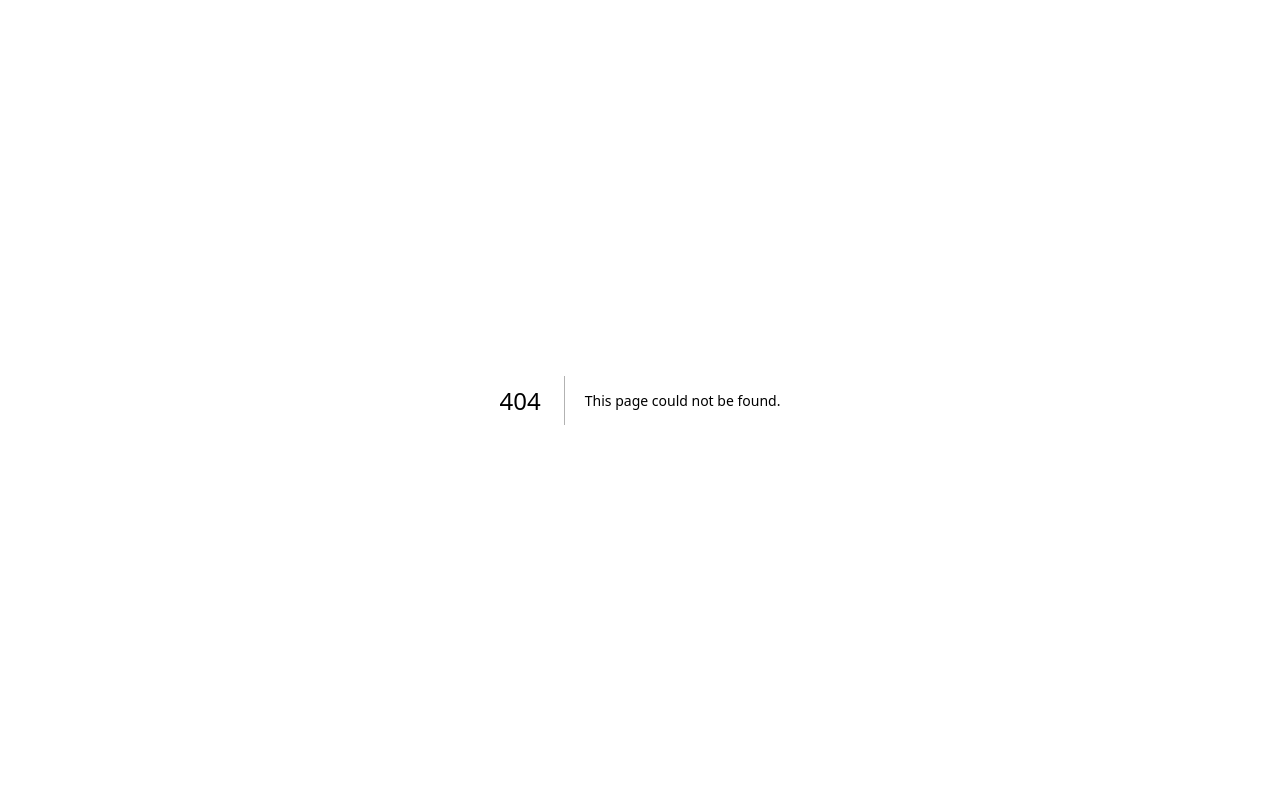
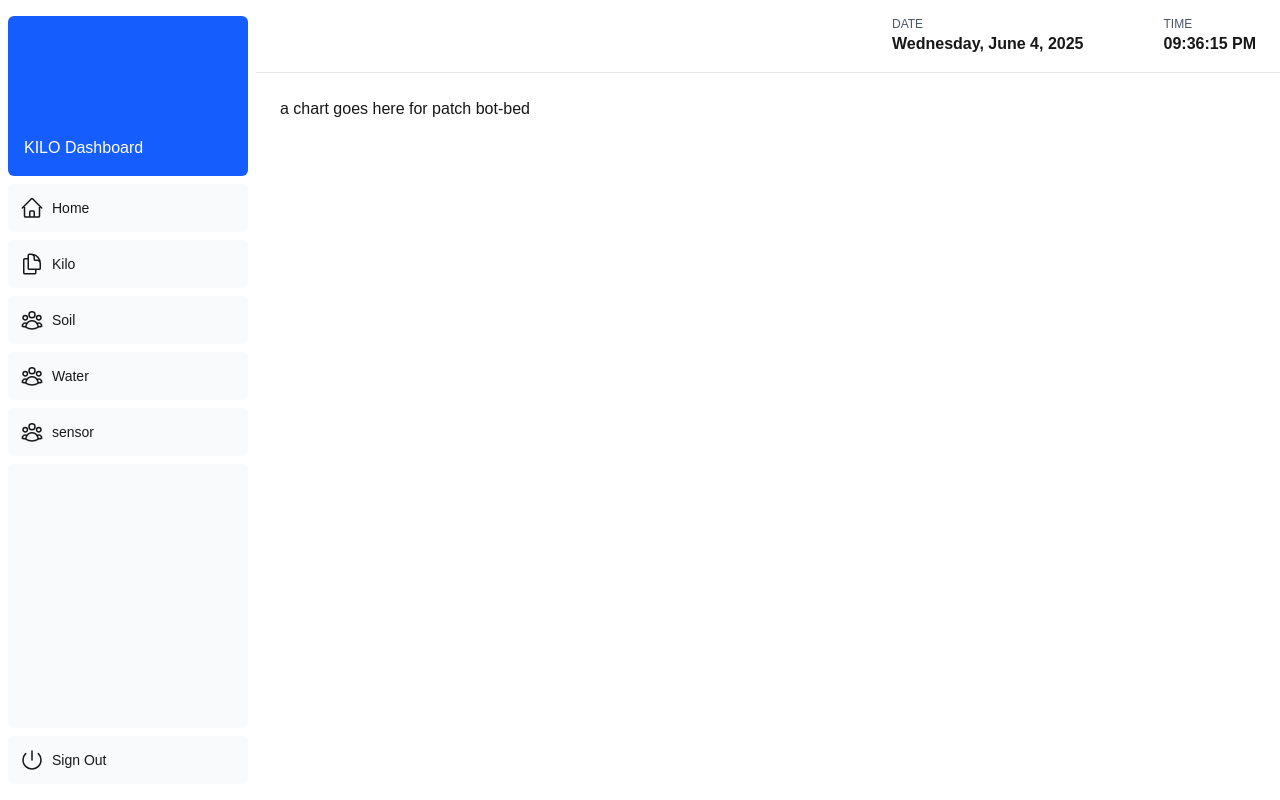
Before and after one commit to PurpleMaia/kilo-dashboard, a Next.js app: page /dashboard/patch/bot-bed in a window 1280 px wide. Before the commit this address had no page. Built offline with nearby package versions, Linux system fonts and the light colour scheme.

Commit message:
used [name] folder convention for parameter passing instead of URLSearchParameters for proper page navigation

```diff
--- a/src/app/dashboard/patch/page.tsx
+++ b/src/app/dashboard/patch/[name]/page.tsx
@@ -1,10 +1,10 @@
 'use client'
-import { usePathname, useSearchParams } from "next/navigation";
+import { usePathname, useParams } from "next/navigation";
 
 export default function Page() {
     const pathname = usePathname()
-    const searchParams = useSearchParams()
-    const patchName = searchParams.get('name')
+    const params = useParams()
+    const patchName = params.name
 
     return (
         <>
--- a/src/app/ui/patches/buttons.tsx
+++ b/src/app/ui/patches/buttons.tsx
@@ -1,6 +1,7 @@
 'use client'
 import { usePathname, useSearchParams, useRouter } from 'next/navigation';
 import { fetchPatches } from "@/app/lib/data";
+import Link from 'next/link';
 
 export default function PatchesWrapper() {
     const patches = fetchPatches();
@@ -25,20 +26,9 @@ export function Patch({
     name: string;
     num: number;
 }) {
-    const searchParams = useSearchParams()
-    const pathname = usePathname();
-    const { replace } = useRouter();
-
-    const handleClick = () => {
-        console.log(`Redirecting to... ${name}`)
-        const params = new URLSearchParams(searchParams)
-        params.set('name', name)
-        replace(`${pathname}/patch?${params.toString()}`)
-    }
-
     return (
-        <button
-            onClick={handleClick}
+        <Link
+            href={`/dashboard/patch/${name}`}
         >
             <div className="hover:bg-sky-100 hover:text-blue-600 rounded-xl bg-gray-50 p-2 shadow-sm">
                 <div className="flex p-4">
@@ -51,6 +41,6 @@ export function Patch({
                     {name}
                 </p>
             </div>
-        </button>
+        </Link>
     )
 }
```
